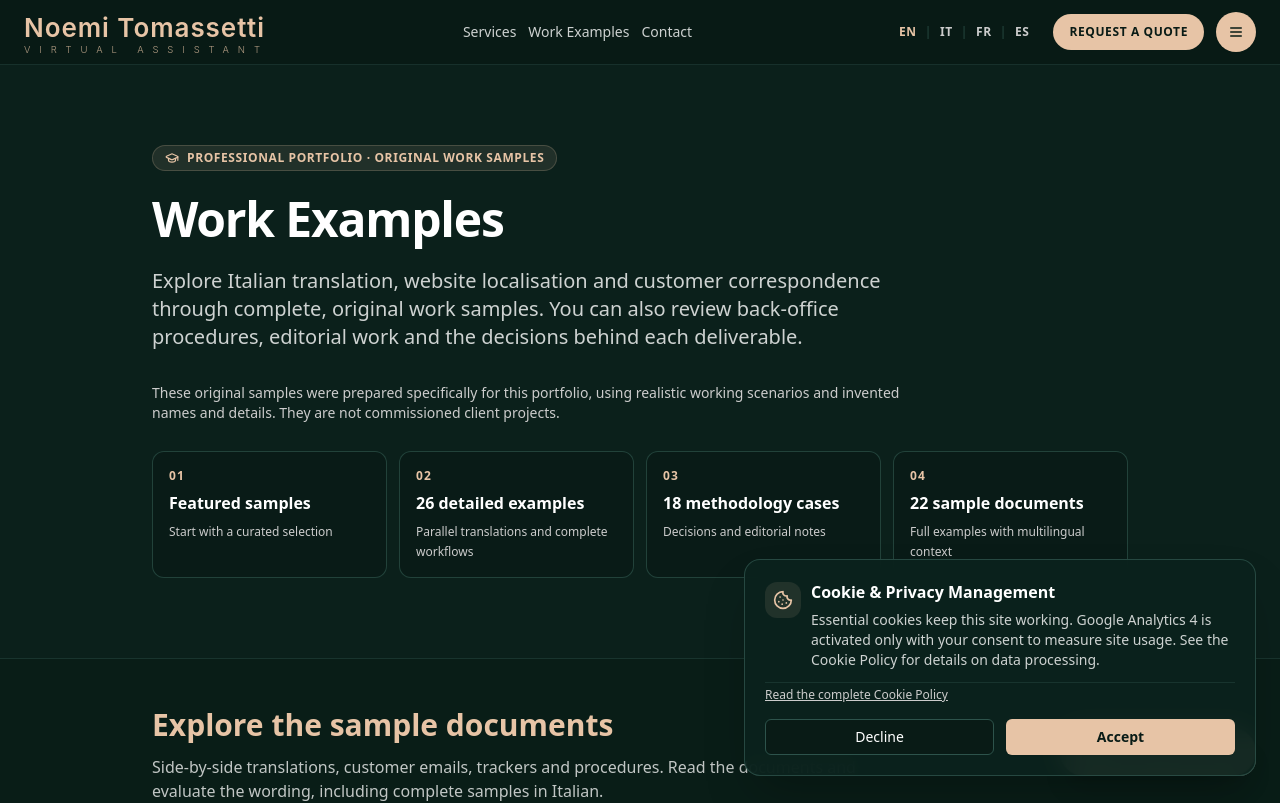
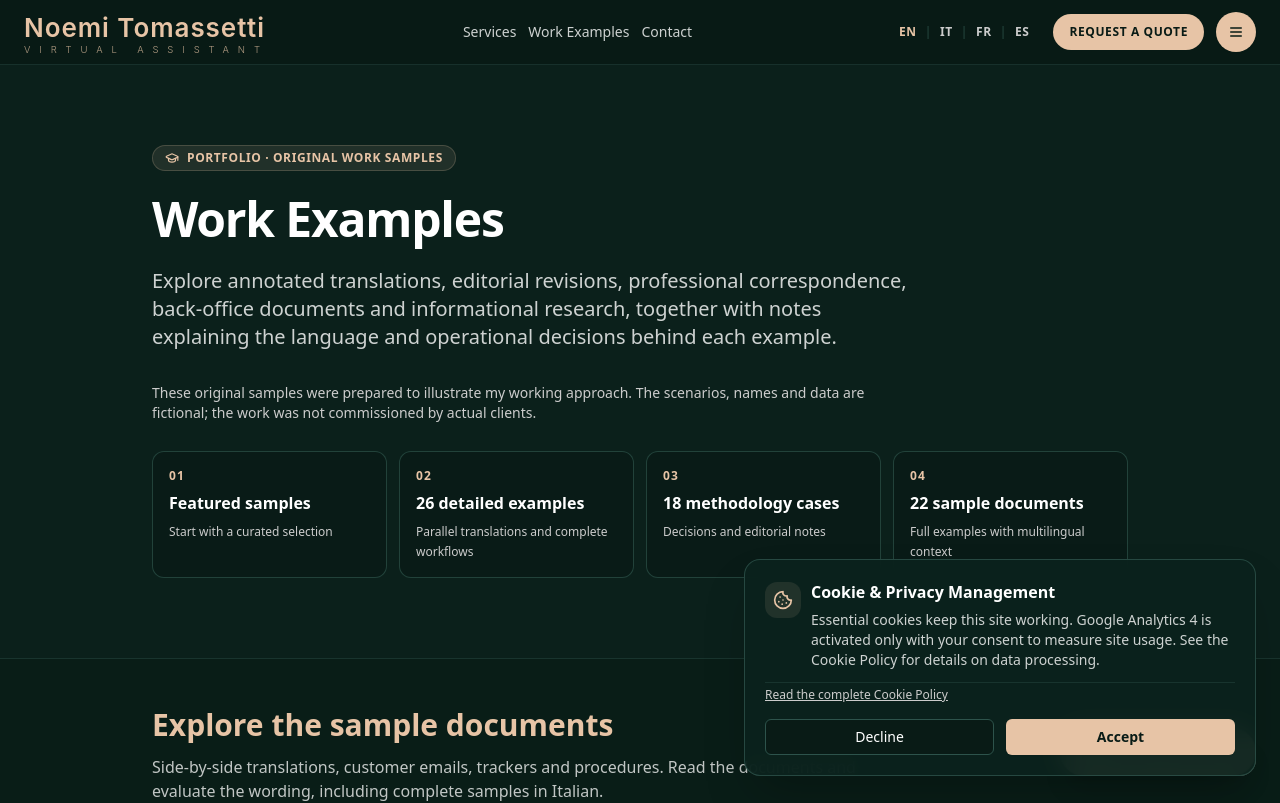
Before and after one commit to noemitomassetti/noemitomassetti-it, a React (Vite) app: page /work-examples in a window 1280 px wide. Shown: the top 803 px of the page. Built offline with nearby package versions, Linux system fonts and the light colour scheme; the HTML template or start-up script is replaced by a standard one.

Commit message:
Editorial: align IT EN FR ES portfolio introductions and honest sample provenance

```diff
--- a/src/pages/Portfolio.tsx
+++ b/src/pages/Portfolio.tsx
@@ -165,12 +165,12 @@ export default function Portfolio() {
           <div className="inline-flex items-center gap-2 px-3 py-1 rounded-full bg-primary/10 border border-primary/20 text-primary text-xs font-semibold uppercase tracking-wider mb-6">
             <GraduationCap className="w-3.5 h-3.5" />
             {lang === "it"
-              ? "Portfolio professionale · Elaborati originali"
+              ? "Portfolio · Esempi originali"
               : lang === "fr"
-              ? "Portfolio professionnel · Travaux originaux"
+              ? "Portfolio · Exemples originaux"
               : lang === "es"
-              ? "Porfolio profesional · Muestras originales"
-              : "Professional Portfolio · Original Work Samples"}
+              ? "Porfolio · Muestras originales"
+              : "Portfolio · Original Work Samples"}
           </div>
 
           <h1 className="text-3xl sm:text-4xl md:text-5xl font-bold tracking-tight text-foreground mb-4 md:mb-6">
@@ -185,23 +185,23 @@ export default function Portfolio() {
 
           <p className="text-base sm:text-lg md:text-xl text-foreground/80 leading-relaxed mb-5 md:mb-8 max-w-3xl">
             {lang === "it"
-              ? "Traduzioni a fronte, testi per siti e comunicazioni con i clienti, procedure e documenti: elaborati completi che permettono di valutare il mio approccio e la cura dei dettagli."
+              ? "Nel portfolio trovi traduzioni commentate, revisioni di testi, comunicazioni professionali, materiali di back office e ricerche informative. Puoi leggere gli elaborati e conoscere le scelte linguistiche e operative che li accompagnano."
               : lang === "fr"
-              ? "Traductions vers l’italien, contenus web adaptés, courriels professionnels et documents de suivi : des travaux complets pour découvrir ma méthode et les choix rédactionnels."
+              ? "Vous trouverez ici des traductions commentées, des révisions de textes, de la correspondance professionnelle, des documents de back-office et des recherches documentaires, accompagnés d'explications sur les choix effectués."
               : lang === "es"
-              ? "Traducciones al italiano, textos web adaptados, correos profesionales y documentos operativos: muestras completas que permiten conocer mi método y mis decisiones lingüísticas."
-              : "Explore Italian translation, website localisation and customer correspondence through complete, original work samples. You can also review back-office procedures, editorial work and the decisions behind each deliverable."}
+              ? "Aquí encontrarás traducciones comentadas, revisiones de textos, comunicaciones profesionales, documentos de back office e investigaciones informativas, con explicaciones sobre las decisiones tomadas."
+              : "Explore annotated translations, editorial revisions, professional correspondence, back-office documents and informational research, together with notes explaining the language and operational decisions behind each example."}
           </p>
 
           {/* Editorial provenance: factual, understated and consistent across locales. */}
           <p className="max-w-3xl text-xs sm:text-sm leading-relaxed text-muted-foreground mb-6">
             {lang === "it"
-              ? "Questi elaborati originali sono stati realizzati appositamente per il portfolio, partendo da situazioni professionali plausibili e utilizzando nomi e dati di fantasia. Non sono incarichi commissionati da clienti."
+              ? "Gli elaborati sono stati preparati appositamente per mostrare il mio metodo di lavoro. Sono esempi originali con scenari, nomi e dati inventati, non lavori commissionati da clienti reali."
               : lang === "en"
-              ? "These original samples were prepared specifically for this portfolio, using realistic working scenarios and invented names and details. They are not commissioned client projects."
+              ? "These original samples were prepared to illustrate my working approach. The scenarios, names and data are fictional; the work was not commissioned by actual clients."
               : lang === "fr"
-              ? "Ces travaux originaux ont été créés spécialement pour ce portfolio, à partir de situations professionnelles plausibles et de noms et données inventés. Ils ne correspondent pas à des commandes de clients."
-              : "Estas muestras originales se han preparado expresamente para este porfolio, a partir de situaciones profesionales verosímiles y con nombres y datos inventados. No son encargos realizados para clientes."}
+              ? "Ces exemples originaux ont été préparés pour illustrer ma méthode de travail. Les situations, les noms et les données sont fictifs ; il ne s'agit pas de missions commandées par de véritables clients."
+              : "Estas muestras originales se han preparado para mostrar mi forma de trabajar. Las situaciones, los nombres y los datos son ficticios; no se trata de encargos realizados para clientes reales."}
           </p>
           <nav aria-label={({it:"Percorsi di consultazione del portfolio",en:"Browse the portfolio",fr:"Explorer le portfolio",es:"Explorar el portfolio"} as const)[lang]}
             className="grid grid-cols-1 sm:grid-cols-2 lg:grid-cols-4 gap-3 mt-7">
```
